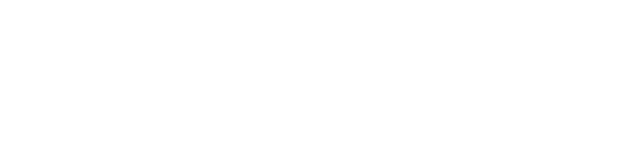
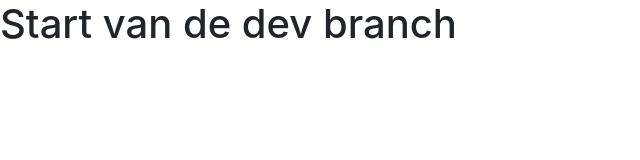
Before and after one commit to frederiekberthier/github_repo_test, a plain HTML site: page index.html in a window 1280 px wide. Shown: the whole page, without its empty margins (0-640 px from the left). Drawn offline with nearby package versions, Linux system fonts and the light colour scheme.

Commit message:
dev branch

```diff
--- a/index.html
+++ b/index.html
@@ -1,7 +1,7 @@
 <!doctype html>
 <html lang="en">
   <head>
-    <title>Title</title>
+    <title>Github repo test</title>
     <!-- Required meta tags -->
     <meta charset="utf-8">
     <meta name="viewport" content="width=device-width, initial-scale=1, shrink-to-fit=no">
@@ -10,7 +10,7 @@
     <link rel="stylesheet" href="https://stackpath.bootstrapcdn.com/bootstrap/4.1.2/css/bootstrap.min.css" integrity="sha384-Smlep5jCw/wG7hdkwQ/Z5nLIefveQRIY9nfy6xoR1uRYBtpZgI6339F5dgvm/e9B" crossorigin="anonymous">
   </head>
   <body>
-
+      <H1>Start van de dev branch</H1>
     <!-- Optional JavaScript -->
     <!-- jQuery first, then Popper.js, then Bootstrap JS -->
     <script src="https://code.jquery.com/jquery-3.3.1.slim.min.js" integrity="sha384-q8i/X+965DzO0rT7abK41JStQIAqVgRVzpbzo5smXKp4YfRvH+8abtTE1Pi6jizo" crossorigin="anonymous"></script>
```
